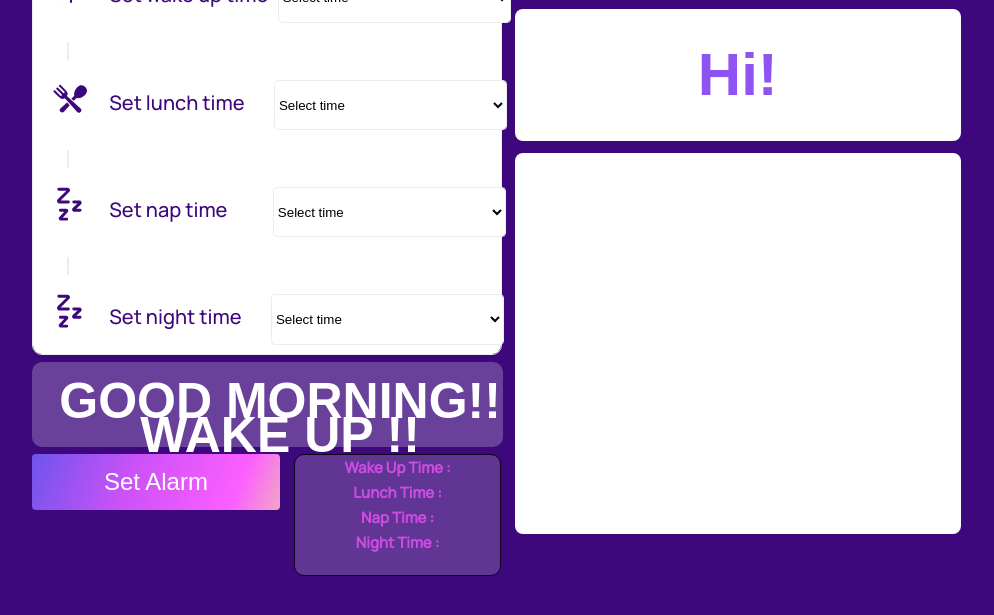
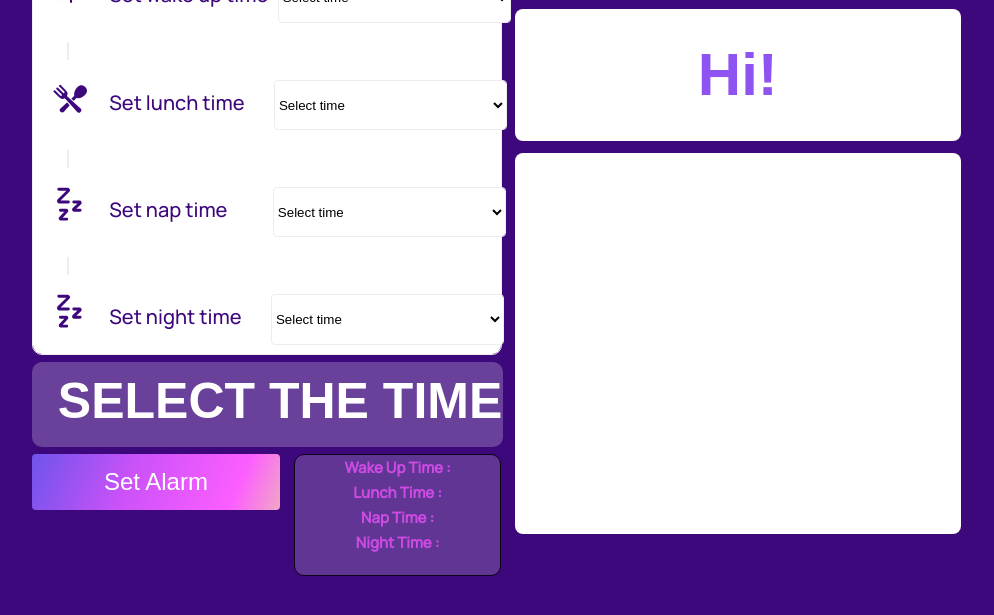
Before and after one commit to Raghavender-lonka/Digital_Clock2, a plain HTML site: page index.html in a window 1280 px wide. Shown: the part 197-812 px from the top of the page, without its empty margins (126-1120 px from the left). Drawn offline with Linux system fonts and the light colour scheme; a web font is replaced by a local one.

Commit message:
Update index.html

```diff
--- a/index.html
+++ b/index.html
@@ -182,7 +182,8 @@
         </div>
         <div class="text2">
             <div class="text2_text" id="text2_text">
-                GOOD MORNING!! WAKE UP !!
+<!--                 GOOD MORNING!! WAKE UP !! -->
+                Select the time
             </div>
         </div>
         <div class="btn"> <button id="btn" onclick="setTime()"><span>Set Alarm</span></button></div>
```
